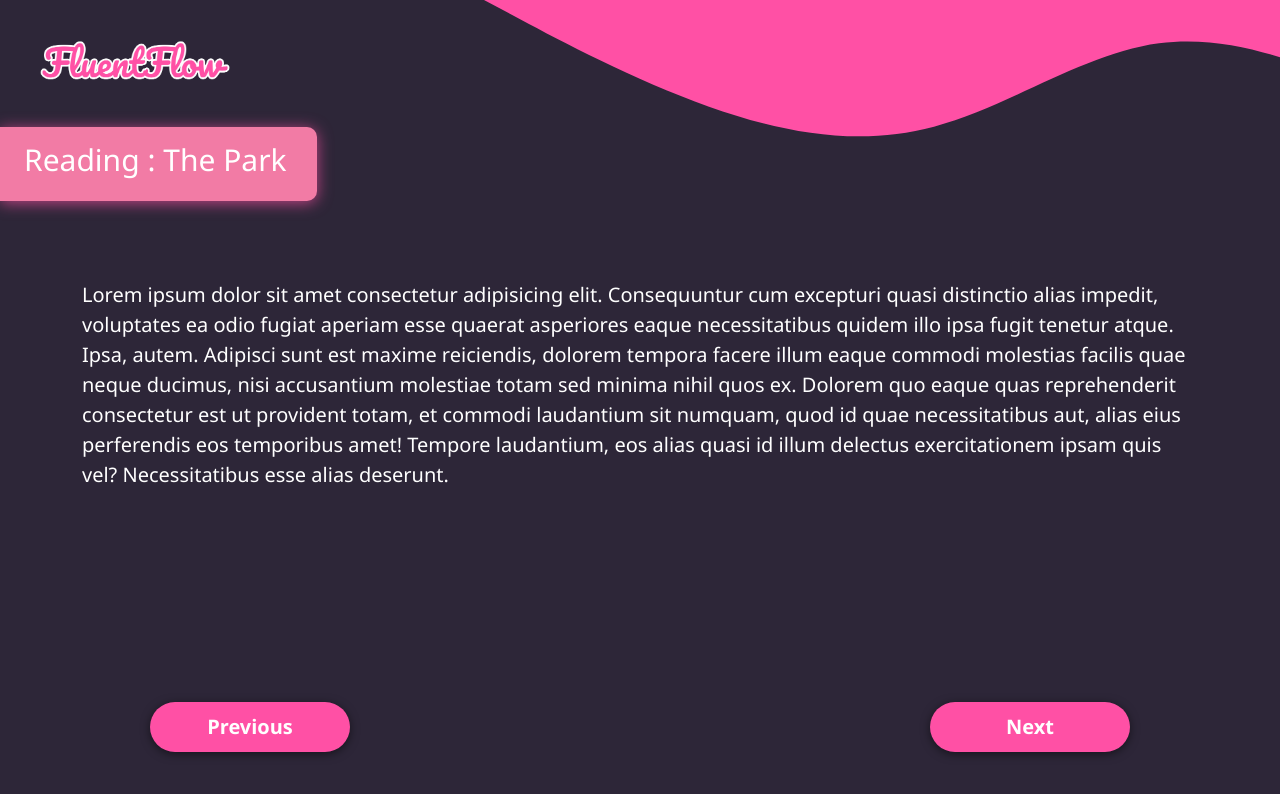
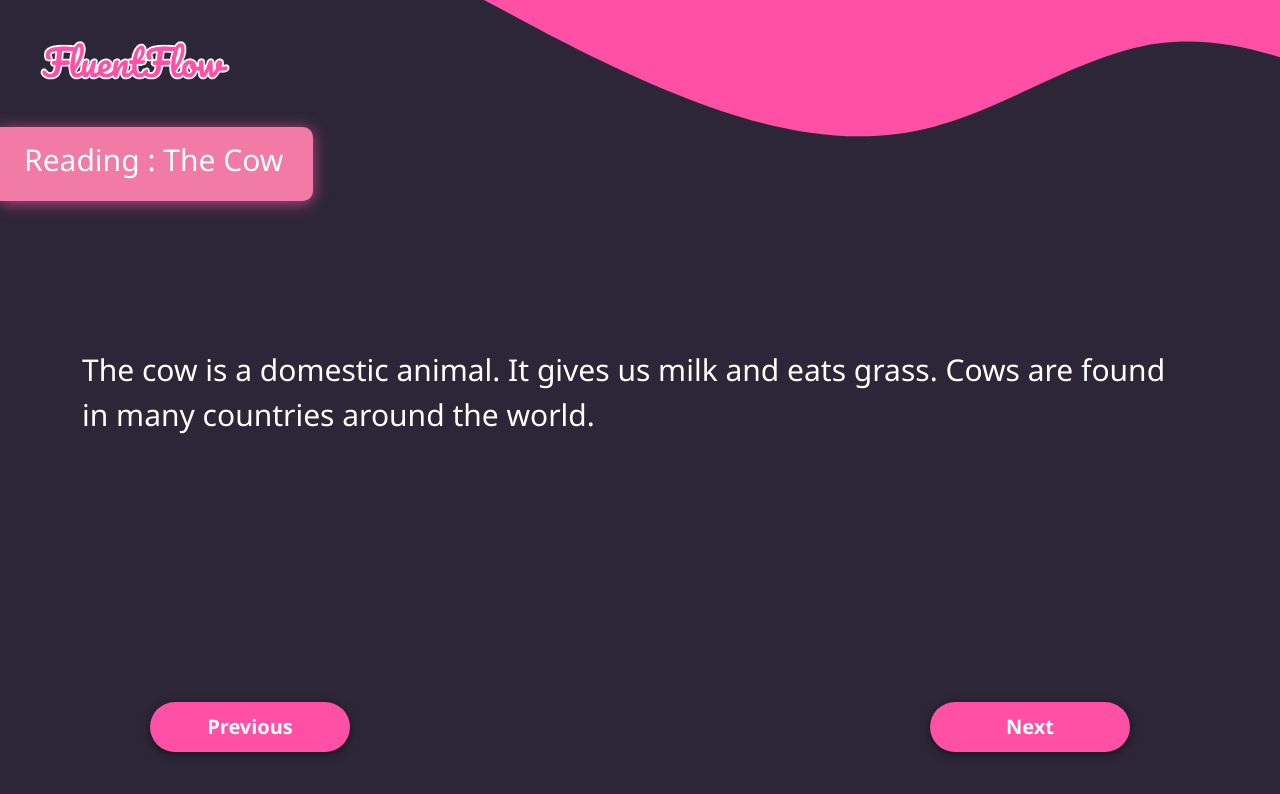
Before and after one commit to MohannedAbdelazem/AI-Based-Language-Teaching-System, an Angular app in the folder FluentFlow/: page /reading-questions in a window 1280 px wide. Shown: the top 794 px of the page. Built offline with nearby package versions, Linux system fonts and the light colour scheme.

Commit message:
dynamic reading data

```diff
--- a/FluentFlow/src/app/app.routes.ts
+++ b/FluentFlow/src/app/app.routes.ts
@@ -14,7 +14,7 @@ export const routes: Routes = [
     { path: "login", component: LoginComponent },
     { path: "register", component: RegisterComponent },
     { path: "questions-types/:id", component: QuestionsTypesComponent },
-    { path: "test-question", component: TestQuestionComponent },
+    { path: "test-question/:id", component: TestQuestionComponent },
     { path: "flags", component: FlagsComponent },
     { path: "listening-questions", component: ListeningQuestionsComponent },
     { path: "reading-questions", component: ReadingQuestionsComponent },
--- a/FluentFlow/src/app/interfaces/Grammer/grammer.ts
+++ b/FluentFlow/src/app/interfaces/Grammer/grammer.ts
@@ -1,9 +1,4 @@
-
 export interface GrammarData {
-  grammar: Grammar[];
-}
-
-interface Grammar {
   title: string;
   question: string;
   choices: string[];
--- a/FluentFlow/src/app/interfaces/Listening/listening.ts
+++ b/FluentFlow/src/app/interfaces/Listening/listening.ts
@@ -1,8 +1,4 @@
 export interface ListeningData {
-  listening: Listening[];
-}
-
-interface Listening {
   title: string;
   audioUrl: string;
   question: string;
--- a/FluentFlow/src/app/layout/pages/reading-questions/reading-questions.component.html
+++ b/FluentFlow/src/app/layout/pages/reading-questions/reading-questions.component.html
@@ -1,7 +1,10 @@
 <div class="Logo">
     <img src="./assets/Logo.png" alt="">
     <div class="question-title text-white">
-        <h1 class=" ms-4 ">Reading : The Park </h1>
+        @if (questions[pragraphNumber])
+        {
+            <h1 class=" ms-4 ">Reading : {{questions[pragraphNumber].paragraphTitle}} </h1>
+        }
     </div>
 </div>
 
@@ -13,14 +16,11 @@
     </svg>
 </div>
 
-<div class="container text-white d-flex justify-content-center align-items-center">
-    <p>Lorem ipsum dolor sit amet consectetur adipisicing elit. Consequuntur cum excepturi quasi distinctio alias
-        impedit, voluptates ea odio fugiat aperiam esse quaerat asperiores eaque necessitatibus quidem illo ipsa fugit
-        tenetur atque. Ipsa, autem. Adipisci sunt est maxime reiciendis, dolorem tempora facere illum eaque commodi
-        molestias facilis quae neque ducimus, nisi accusantium molestiae totam sed minima nihil quos ex. Dolorem quo
-        eaque quas reprehenderit consectetur est ut provident totam, et commodi laudantium sit numquam, quod id quae
-        necessitatibus aut, alias eius perferendis eos temporibus amet! Tempore laudantium, eos alias quasi id illum
-        delectus exercitationem ipsam quis vel? Necessitatibus esse alias deserunt.</p>
+<div class="container d-flex justify-content-around align-items-center text-white ">
+    @if(questions[pragraphNumber])
+    {
+        <p>{{questions[pragraphNumber].paragraph }}</p>
+    }
 
 </div>
 
--- a/FluentFlow/src/app/layout/pages/reading-questions/reading-questions.component.scss
+++ b/FluentFlow/src/app/layout/pages/reading-questions/reading-questions.component.scss
@@ -86,9 +86,9 @@
 
 .container
 {
-  position: relative;
-  top: 60px;
-  font-size: 20px;
-  color: #fff;
-  margin-top: 20px;
+  position: absolute;
+  inset: 0;
+
+  font-size: 30px;
+
 }
--- a/FluentFlow/src/app/layout/pages/reading-questions/reading-questions.component.ts
+++ b/FluentFlow/src/app/layout/pages/reading-questions/reading-questions.component.ts
@@ -1,6 +1,7 @@
 import { QuestionsService } from './../../../services/Questions/questions.service';
 import { Component, OnInit } from '@angular/core';
 import { RouterLink } from '@angular/router';
+import { ReadingData } from '../../../interfaces/Reading/reading';
 
 @Component({
   selector: 'app-reading-questions',
@@ -11,14 +12,16 @@ import { RouterLink } from '@angular/router';
 })
 export class ReadingQuestionsComponent implements OnInit
 {
-  questions: any[] = [];
+  questions: ReadingData[]  = [] ;
+  pragraphNumber: number = 0;
   constructor(private _QuestionsService:QuestionsService) { }
 
   ngOnInit(): void
   {
     this._QuestionsService.getReadingQuestions().subscribe((data) => {
-      this.questions = data;
+      this.questions = data.reading;
     });
+
   }
 
 
--- a/FluentFlow/src/assets/reading.json
+++ b/FluentFlow/src/assets/reading.json
@@ -1,26 +1,67 @@
 {
-  "reading":
-  [
+  "reading": [
     {
       "paragraphTitle": "The Cow",
       "paragraph": "The cow is a domestic animal. It gives us milk and eats grass. Cows are found in many countries around the world.",
+      "questions": [
+        {
           "question": "What does the cow eat?",
           "choices": ["grass", "milk", "meat", "carrots"],
           "rightAnswer": "grass"
         },
         {
+          "question": "What does the cow give us?",
+          "choices": ["Meat", "Milk", "Eggs", "Cheese"],
+          "rightAnswer": "Milk"
+        },
+        {
+          "question": "Where are cows found?",
+          "choices": ["Only in India", "Only in farms", "In many countries", "Only in zoos"],
+          "rightAnswer": "In many countries"
+        }
+      ]
+    },
+    {
       "paragraphTitle": "The Moon",
       "paragraph": "The moon is Earth's only natural satellite. It shines at night by reflecting the light of the sun. People have walked on the moon.",
+      "questions": [
+        {
           "question": "How does the moon shine?",
           "choices": ["By burning gas", "By reflecting sunlight", "By its own light", "By glowing in the dark"],
           "rightAnswer": "By reflecting sunlight"
         },
         {
+          "question": "What is the moon?",
+          "choices": ["A planet", "A star", "A satellite", "A comet"],
+          "rightAnswer": "A satellite"
+        },
+        {
+          "question": "Who has walked on the moon?",
+          "choices": ["Aliens", "Birds", "People", "Robots"],
+          "rightAnswer": "People"
+        }
+      ]
+    },
+    {
       "paragraphTitle": "The Library",
       "paragraph": "A library is a place where people go to read or borrow books. It is usually very quiet. Many students go there to study.",
+      "questions": [
+        {
           "question": "Why do students go to the library?",
           "choices": ["To play", "To sing", "To study", "To sleep"],
           "rightAnswer": "To study"
+        },
+        {
+          "question": "What can people do at the library?",
+          "choices": ["Buy books", "Read or borrow books", "Watch movies", "Eat food"],
+          "rightAnswer": "Read or borrow books"
+        },
+        {
+          "question": "What is the library usually like?",
+          "choices": ["Noisy", "Crowded", "Very quiet", "Colorful"],
+          "rightAnswer": "Very quiet"
         }
       ]
     }
+  ]
+}
```
Also changed, not shown: FluentFlow/src/app/interfaces/Reading/reading.ts (+4 -4 lines). Lines whose indentation alone changed are shown as unchanged.
